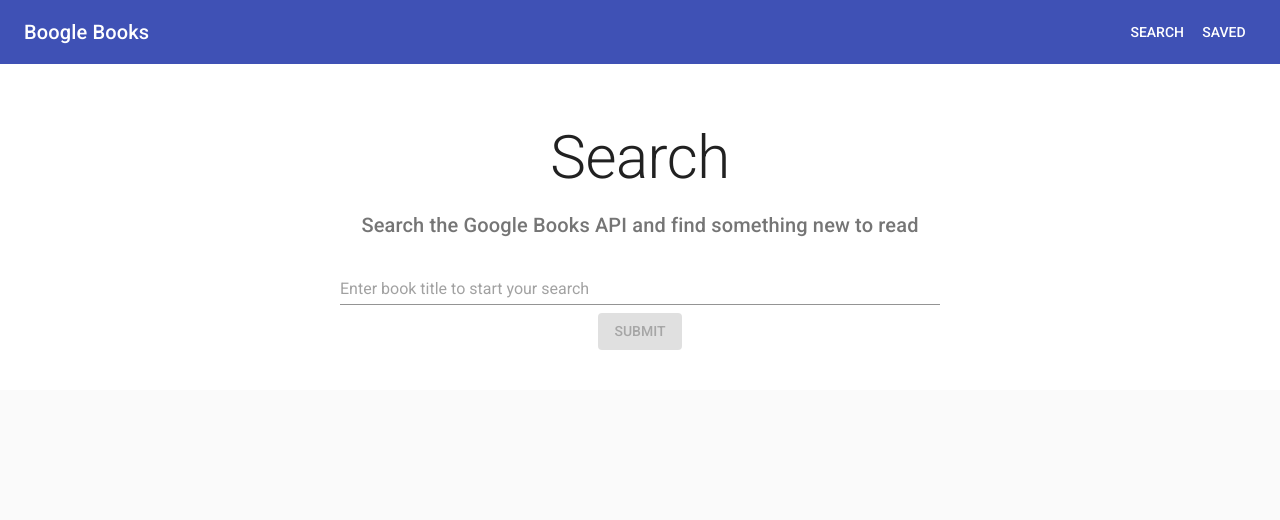
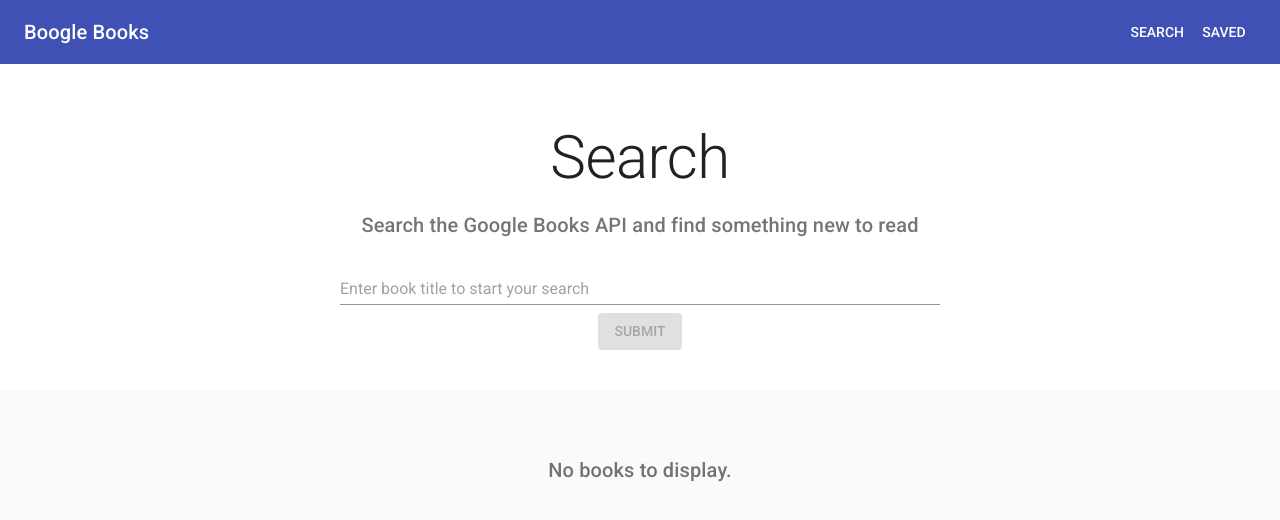
Before and after one commit to calemonte/boogle-books, a React (Create React App) app in the folder client/: page / in a window 1280 px wide. Shown: the top 520 px of the page. Built offline with nearby package versions, Linux system fonts and the light colour scheme.

Commit message:
Display a message if there are no books to display or if the results are 0

```diff
--- a/client/src/components/pages/Search.js
+++ b/client/src/components/pages/Search.js
@@ -64,7 +64,8 @@ class Search extends Component {
 
     this.state = {
       books: [],
-      title: ""
+      title: "",
+      message: "No books to display."
     };
   }
 
@@ -93,10 +94,16 @@ class Search extends Component {
     if (this.state.title) {
       API.getBooks(this.state.title)
         .then(res => {
-          // console.log(res.data.items);
+          if (res.data.totalItems > 0) {
             this.setState({
               books: res.data.items
             });
+          } else {
+            this.setState({
+              books: [],
+              message: "No results were found."
+            });
+          }
         })
         .catch(err => console.log(err));
     }
@@ -162,6 +169,18 @@ class Search extends Component {
             )}
           >
             {/* End hero unit */}
+            {!this.state.books.length ? (
+              <Grid>
+                <Typography
+                  variant="h6"
+                  align="center"
+                  color="textSecondary"
+                  paragraph
+                >
+                  {this.state.message}
+                </Typography>
+              </Grid>
+            ) : (
               <Grid container spacing={40}>
                 {this.state.books.map(book => (
                   <Grid item key={book.id} sm={6} md={4} lg={3}>
@@ -200,6 +219,7 @@ class Search extends Component {
                   </Grid>
                 ))}
               </Grid>
+            )}
           </div>
         </main>
       </React.Fragment>
```
Lines whose indentation alone changed are shown as unchanged.
